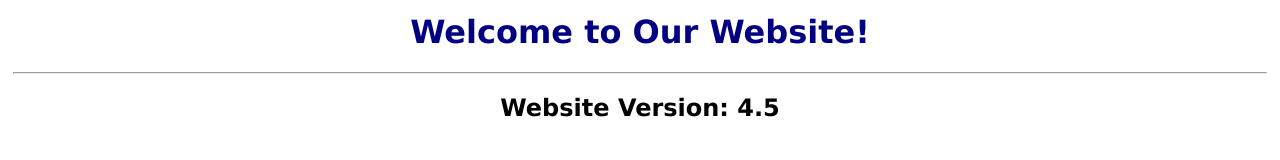
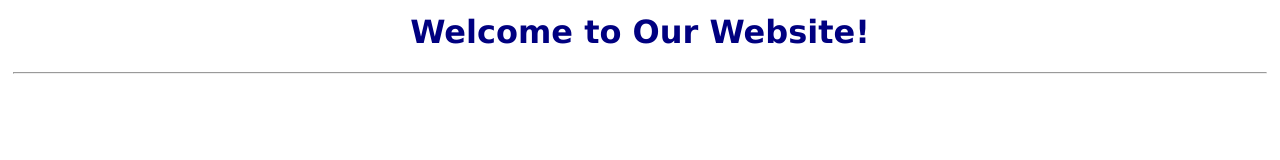
Before and after one commit to ktsim007/cicd_web, a plain HTML site: page index.html in a window 1280 px wide. Drawn offline with Linux system fonts and the light colour scheme.

Commit message:
Update index.html

```diff
--- a/index.html
+++ b/index.html
@@ -6,6 +6,5 @@
         <h1 style="color:navy">Welcome to Our Website!</h1>
         <hr>
         <meta http-equiv="refresh" content="3;url=https://crispy-potato-v6wj6qprxqw4hq9-7777.app.github.dev/">
-        <h2>Website Version: 4.5</h2>
     </body>
 </html>
```
